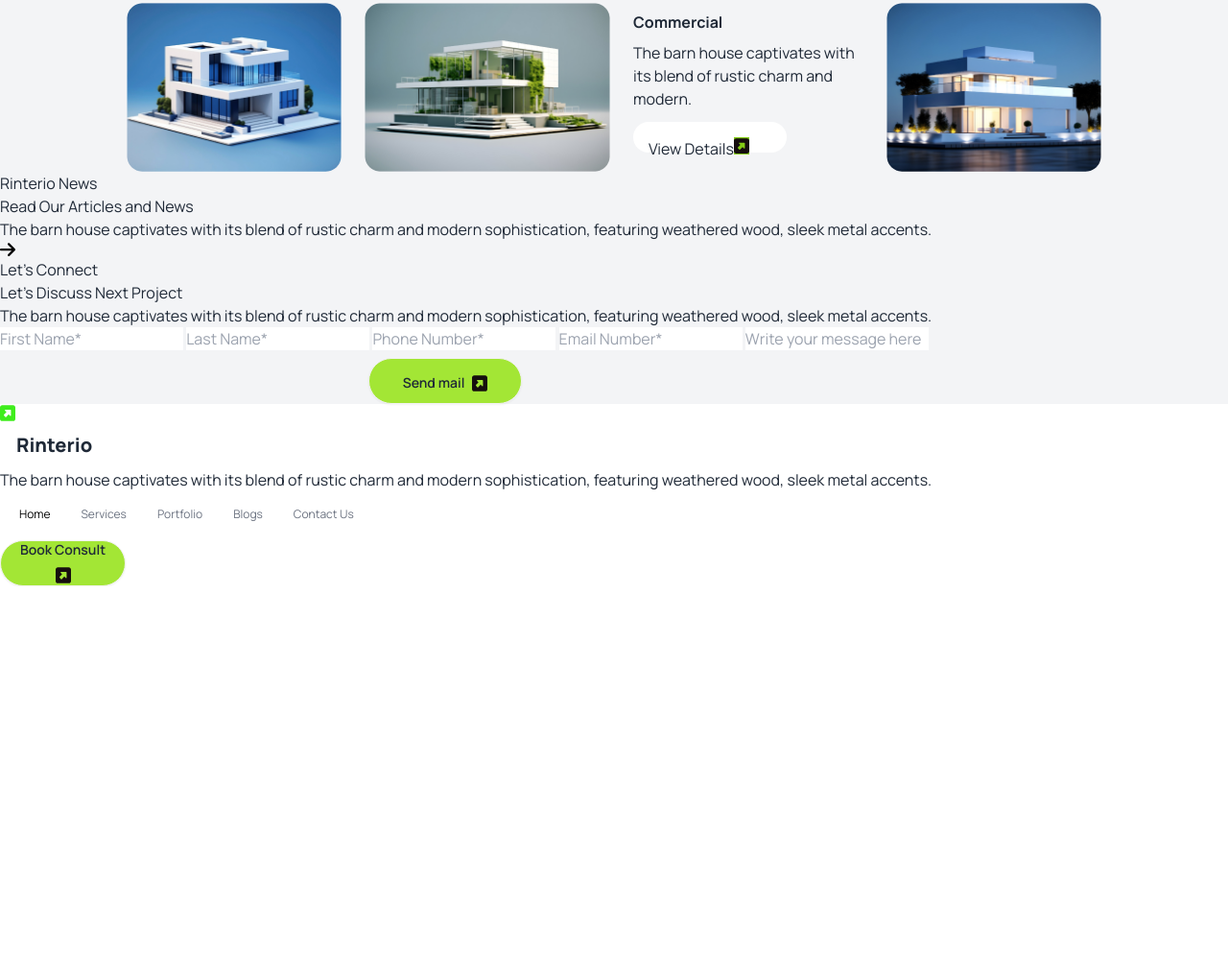
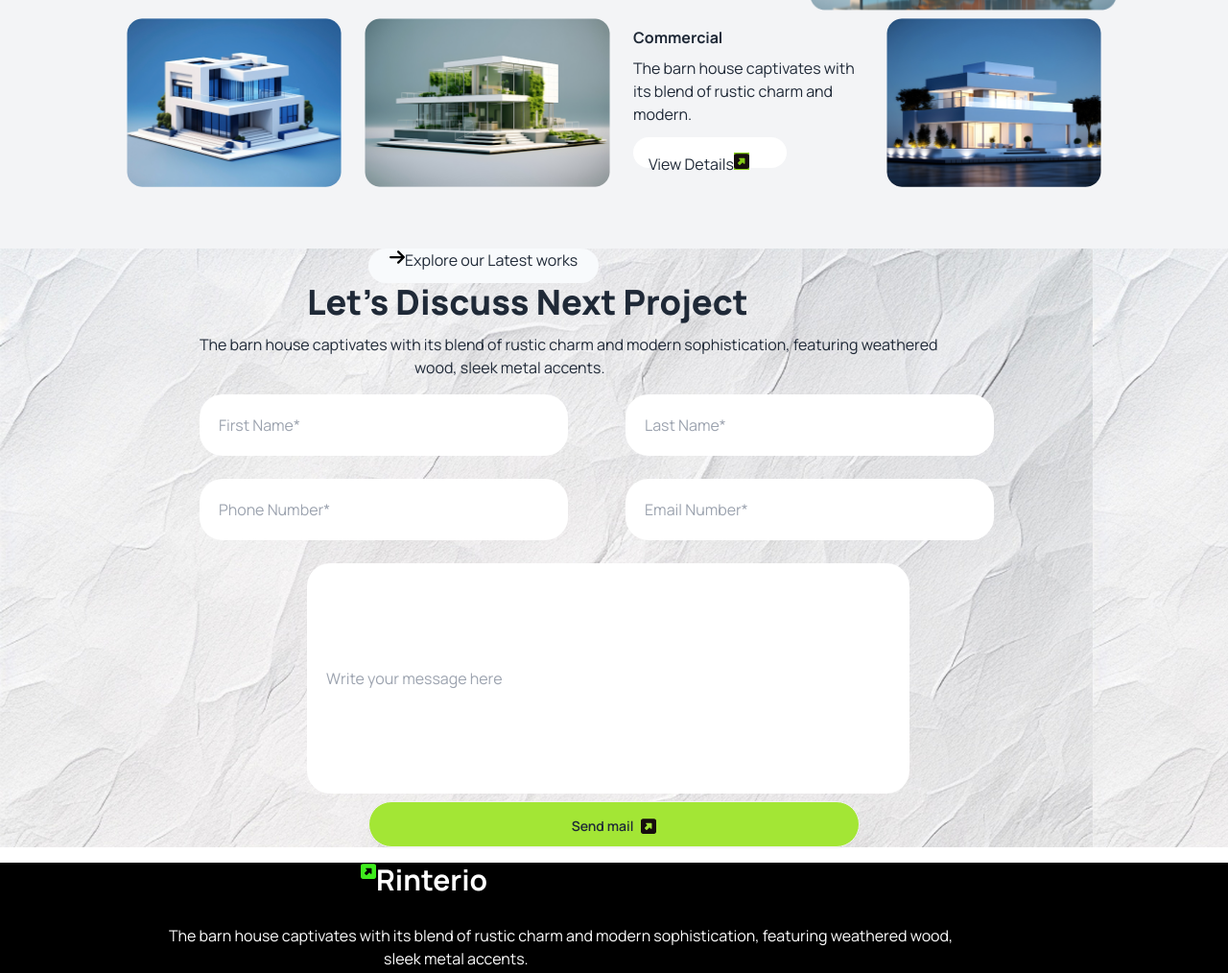
Before and after one commit to Rz32126/assignment-3, a plain HTML site: page index.html in a window 1280 px wide. Shown: the part 1997-3011 px from the top of the page at 96% size. Before the commit the page ends 2608 px from the top, so only its background shows below. Drawn offline with nearby package versions, Linux system fonts and the light colour scheme.

Commit message:
added an index.html file

```diff
--- a/index.html
+++ b/index.html
@@ -25,6 +25,9 @@
           width: 560px;
           height: 560px;
           margin-left: 20px;
+        }
+        .form-page{
+          background-image: url('./assets/bg.jpg');
         }
     </style>
 </head>
@@ -134,7 +137,7 @@
             <div class="mx-96 mt-5">
               <button class="flex justify-center h-9 w-40 rounded-3xl bg-slate-50"><img class="max-w-4" src="assets/arrow-right-solid (2).svg">How we works</button>
             </div>
-              <h1 class="font-bold text-4xl mx-80">Our Works Process</h1>
+              <h1 class="font-extrabold text-4xl mx-96">Our Works Process</h1>
               <p class="mx-60 mt-4">The barn house captivates with its blend of rustic charm and modern sophistication,<br><span class="mx-20">featuring weathered wood, sleek metal accents.</span></p>
             <section class="flex justify-between mx-16 mt-4">
               <div class="bg-red-300 w-64 h-56 rounded-2xl">
@@ -159,11 +162,11 @@
               </div>
             </div>
           </section>
-          <div class="mt-5 mx-96">
+          <div class="mt-9 mx-96">
             <button class="flex justify-center h-9 w-60 rounded-3xl bg-slate-50"><img class="max-w-4" src="assets/arrow-right-solid (2).svg">Explore our Latest works</button>
           </div>
 
-            <h2 class="font-bold text-4xl mx-96">Our Latest Portfolio</h2>
+            <h2 class="font-extrabold text-4xl mx-96">Our Latest Portfolio</h2>
             <p class="mt-3 mx-60">The barn house captivates with its blend of rustic charm and modern sophistication, featuring weathered<br><span class="mx-64">wood, sleek metal accents.</span></p>
          <section class="mt-8 flex justify-center">
             <div class="mx-4">
@@ -197,32 +200,25 @@
               <img class="h-44 w-56 rounded-2xl" src="assets/img5.png">
             </div>
          </section>
-            <div>
-              <p>Rinterio News</p>
-              <h1>Read Our Articles and News</h1>
-              <p>The barn house captivates with its blend of rustic charm and modern sophistication, featuring weathered wood, sleek metal accents.</p>
+
+         <section class="form-page">
+            <div class="mt-16 mx-96">
+              <button class="flex justify-center h-9 w-60 rounded-3xl bg-slate-50"><img class="max-w-4" src="assets/arrow-right-solid (2).svg">Explore our Latest works</button>
             </div>
-          <section>
-            <div>
-              <div class="max-w-4">
-              <svg xmlns="http://www.w3.org/2000/svg" viewBox="0 0 448 512">
-                <path d="M438.6 278.6c12.5-12.5 12.5-32.8 0-45.3l-160-160c-12.5-12.5-32.8-12.5-45.3 0s-12.5 32.8 0 45.3L338.8 224 32 224c-17.7 0-32 14.3-32 32s14.3 32 32 32l306.7 0L233.4 393.4c-12.5 12.5-12.5 32.8 0 45.3s32.8 12.5 45.3 0l160-160z"/></svg>
-              </div>
-              <p>Let’s Connect</p>
-              <h1>Let’s Discuss Next Project</h1>
-              <p>The barn house captivates with its blend of rustic charm and modern sophistication, featuring weathered wood, sleek metal accents.</p>
-            </div>
-            <div>
-            <input type="text" placeholder="First Name*">
-            <input type="text" placeholder="Last Name*">
-            <input type="text" placeholder="Phone Number*">
-            <input type="text" placeholder="Email Number*">
-            <input type="text" placeholder="Write your message here">
-            </div>
-          <div class="btn bg-lime-400 rounded-3xl max-w-40 px-4 py-4 flex mt-2 mx-96">
+              <h1 class="font-extrabold text-4xl mx-80">Let’s Discuss Next Project</h1>
+              <p class="mt-3 mx-52">The barn house captivates with its blend of rustic charm and modern sophistication, featuring weathered<br><span class="mx-56"> wood, sleek metal accents.</span></p>
+           <div class="mt-4 grid grid-cols-2 gap-6">
+            <input class="rounded-3xl h-16 w-96 px-5 py-5 ml-52" type="text" placeholder="First Name*">
+            <input class="rounded-3xl h-16 w-96 px-5 py-5" type="text" placeholder="Last Name*">
+            <input class="rounded-3xl h-16 w-96 px-5 py-5 ml-52" type="text" placeholder="Phone Number*">
+            <input class="rounded-3xl h-16 w-96 px-5 py-5" type="text" placeholder="Email Number*">
+            <input class="rounded-3xl h-60 w-full px-5 py-5 ml-80" type="text" placeholder="Write your message here">
+
+           </div>
+           <div class="btn bg-lime-400 rounded-3xl max-w-full px-4 py-4 flex mt-2 mx-96">
               <a class="">Send mail</a>
               <img class="max-w-4" src="assets/black.svg">
-          </div>
+           </div>
 
           </section>
           </div>
@@ -232,22 +228,21 @@
         </div>
 
     </main>
-    <footer>
-      <div>
-        <img class="max-w-4" src="assets/square-up-right-solid.svg">
-        <a class="btn btn-ghost text-xl font-[800]">Rinterio</a>
+    <footer class="bg-black mt-4">
+      <div class="mx-96">
+        <button class="rounded-2xl flex justify-center font-bold text-3xl text-white"><img class="max-w-4" src="assets/square-up-right-solid.svg">Rinterio</button>
       </div>
-      <p>The barn house captivates with its blend of rustic charm and modern sophistication, featuring weathered wood, sleek metal accents.</p>
-    <div>
-      <ul class="menu menu-horizontal px-1 text-xs">
-        <li class="text-black"><a>Home</a></li>
+      <p class="text-white mt-7 mx-44">The barn house captivates with its blend of rustic charm and modern sophistication, featuring weathered wood,<br><span class="mx-56"> sleek metal accents.</span></p>
+     <div class="mt-5">
+      <ul class="menu menu-horizontal px-1 text-xs flex space-x-9 mx-56">
+        <li class="text-gray-500"><a>Home</a></li>
         <li class="text-gray-500"><a>Services</a></li>
         <li class="text-gray-500"><a>Portfolio</a></li>
         <li class="text-gray-500"><a>Blogs</a></li>
         <li class="text-gray-500"><a>Contact Us</a></li>
       </ul>
-    </div>
-    <div class="btn bg-lime-400 rounded-3xl flex-1 max-w-40">
+     </div>
+     <div class="btn bg-lime-400 rounded-3xl flex w-40 mx-96">
       <a class="">Book Consult</a>
       <img class="max-w-4" src="assets/black.svg">
      </div>
```
